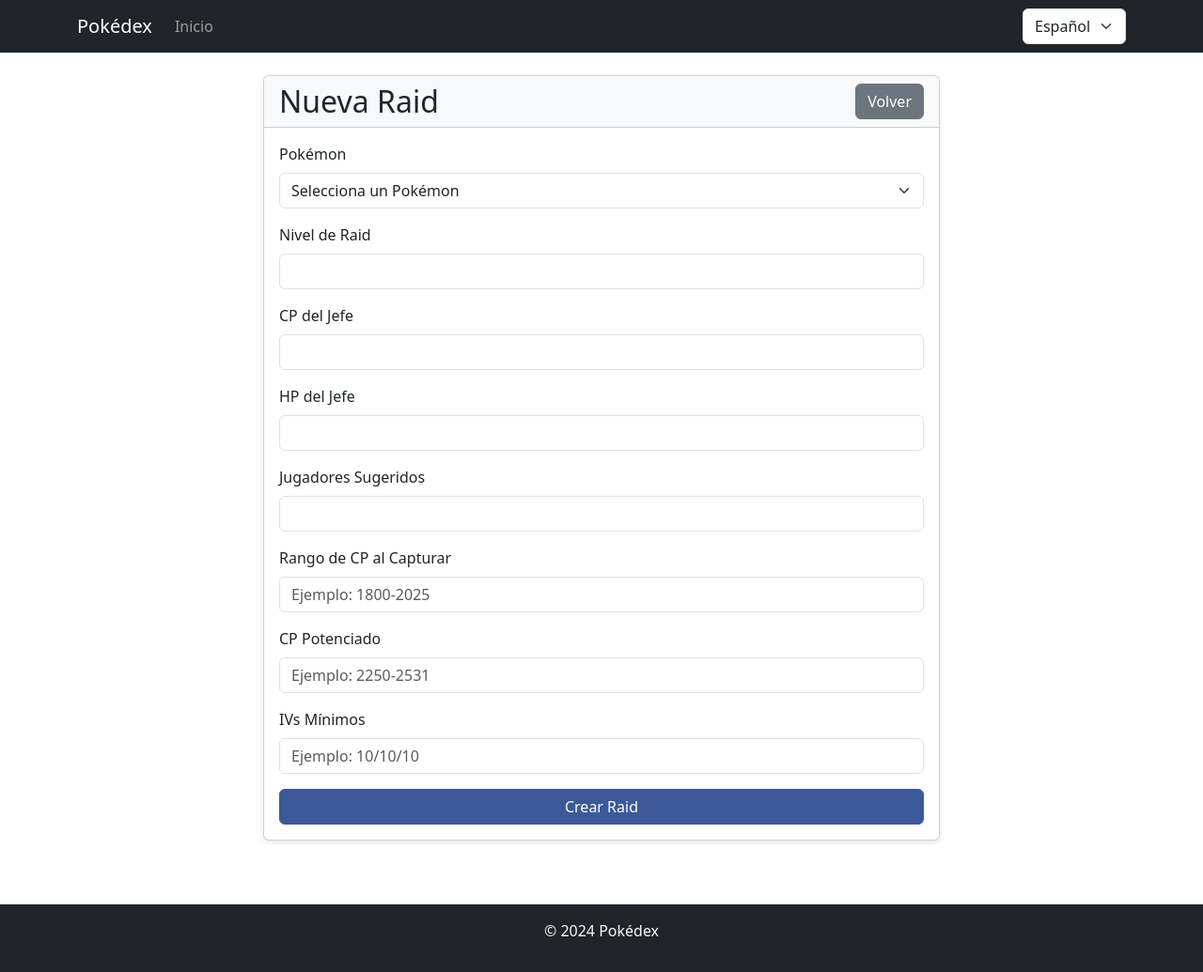
After one commit to DanieelJP/pokeProject, a PHP site: template app/views/admin/raid/edit.twig in a window 1280 px wide. The commit adds this page. Shown: the whole page at 94% size. Run offline with PHP 8.4, Linux system fonts and the light colour scheme; the template is opened without the code that fills it, so the values that code supplies are empty; some libraries are stand-ins or nearby versions.

Commit message:
administration panel CRUD in raids

```diff
--- a/app/Router.php
+++ b/app/Router.php
@@ -172,7 +172,7 @@ class Router {
         $this->add('GET', '/admin/raid/new', [$adminController, 'newRaid'], true);
         $this->add('GET', '/admin/raid/edit/:id', [$adminController, 'editRaid'], true);
         $this->add('POST', '/admin/raid/save', [$adminController, 'saveRaid'], true);
-        $this->add('DELETE', '/admin/raid/delete/:id', [$adminController, 'deleteRaid'], true);
+        $this->add('POST', '/admin/raid/delete/:id', [$adminController, 'deleteRaid'], true);
 
         // Rutas CRUD para Formas
         $this->add('GET', '/admin/form/new', [$adminController, 'newForm'], true);
--- /dev/null
+++ b/app/views/admin/raid/edit.twig
@@ -0,0 +1,106 @@
+{% extends 'layout.twig' %}
+
+{% block title %}{{ action == 'edit' ? 'Editar' : 'Nueva' }} Raid - Panel de Administración{% endblock %}
+
+{% block content %}
+<div class="container mt-4">
+    {% if error %}
+        <div class="alert alert-danger alert-dismissible fade show" role="alert">
+            {{ error }}
+            <button type="button" class="btn-close" data-bs-dismiss="alert" aria-label="Close"></button>
+        </div>
+    {% endif %}
+
+    <div class="row justify-content-center">
+        <div class="col-md-8">
+            <div class="card">
+                <div class="card-header d-flex justify-content-between align-items-center">
+                    <h2 class="mb-0">{{ action == 'edit' ? 'Editar' : 'Nueva' }} Raid</h2>
+                    <a href="/admin" class="btn btn-secondary">
+                        <i class="fas fa-arrow-left"></i> Volver
+                    </a>
+                </div>
+                <div class="card-body">
+                    <form method="POST" action="/admin/raid/save" id="raidForm">
+                        {% if action == 'edit' and raid %}
+                            <input type="hidden" name="id" value="{{ raid.id }}">
+                        {% endif %}
+
+                        <div class="mb-3">
+                            <label for="pokemon_id" class="form-label">Pokémon</label>
+                            <select class="form-select" id="pokemon_id" name="pokemon_id" required>
+                                <option value="">Selecciona un Pokémon</option>
+                                {% for pokemon in pokemons %}
+                                    <option value="{{ pokemon.pokemon_id }}"
+                                            {{ raid and raid.pokemon_id == pokemon.pokemon_id ? 'selected' : '' }}>
+                                        {{ pokemon.name }}
+                                    </option>
+                                {% endfor %}
+                            </select>
+                        </div>
+
+                        <div class="mb-3">
+                            <label for="raid_tier" class="form-label">Nivel de Raid</label>
+                            <input type="number" class="form-control" id="raid_tier" name="raid_tier"
+                                   value="{{ raid.raid_tier }}" min="1" max="5" required>
+                        </div>
+
+                        <div class="mb-3">
+                            <label for="boss_cp" class="form-label">CP del Jefe</label>
+                            <input type="number" class="form-control" id="boss_cp" name="boss_cp"
+                                   value="{{ raid.boss_cp }}" required>
+                        </div>
+
+                        <div class="mb-3">
+                            <label for="boss_hp" class="form-label">HP del Jefe</label>
+                            <input type="number" class="form-control" id="boss_hp" name="boss_hp"
+                                   value="{{ raid.boss_hp }}" required>
+                        </div>
+
+                        <div class="mb-3">
+                            <label for="suggested_players" class="form-label">Jugadores Sugeridos</label>
+                            <input type="number" class="form-control" id="suggested_players" name="suggested_players"
+                                   value="{{ raid.suggested_players }}" required>
+                        </div>
+
+                        <div class="mb-3">
+                            <label for="caught_cp_range" class="form-label">Rango de CP al Capturar</label>
+                            <input type="text" class="form-control" id="caught_cp_range" name="caught_cp_range"
+                                   value="{{ raid.caught_cp_range }}" placeholder="Ejemplo: 1800-2025" required>
+                        </div>
+
+                        <div class="mb-3">
+                            <label for="caught_cp_boosted" class="form-label">CP Potenciado</label>
+                            <input type="text" class="form-control" id="caught_cp_boosted" name="caught_cp_boosted"
+                                   value="{{ raid.caught_cp_boosted }}" placeholder="Ejemplo: 2250-2531" required>
+                        </div>
+
+                        <div class="mb-3">
+                            <label for="minimum_ivs" class="form-label">IVs Mínimos</label>
+                            <input type="text" class="form-control" id="minimum_ivs" name="minimum_ivs"
+                                   value="{{ raid.minimum_ivs }}" placeholder="Ejemplo: 10/10/10" required>
+                        </div>
+
+                        <div class="d-grid gap-2">
+                            <button type="submit" class="btn btn-primary">
+                                <i class="fas fa-save"></i>
+                                {{ action == 'edit' ? 'Actualizar' : 'Crear' }} Raid
+                            </button>
+                        </div>
+                    </form>
+                </div>
+            </div>
+        </div>
+    </div>
+</div>
+{% endblock %}
+
+{% block scripts %}
+<script>
+document.getElementById('raidForm').addEventListener('submit', function(e) {
+    if (!confirm('¿Estás seguro de que quieres {{ action == "edit" ? "actualizar" : "crear" }} esta raid?')) {
+        e.preventDefault();
+    }
+});
+</script>
+{% endblock %}
```
Also changed, not shown: app/controllers/AdminController.php (+49 -7 lines), app/models/PokemonModel.php (+104 -0 lines), app/views/admin.twig (+7 -5 lines).
